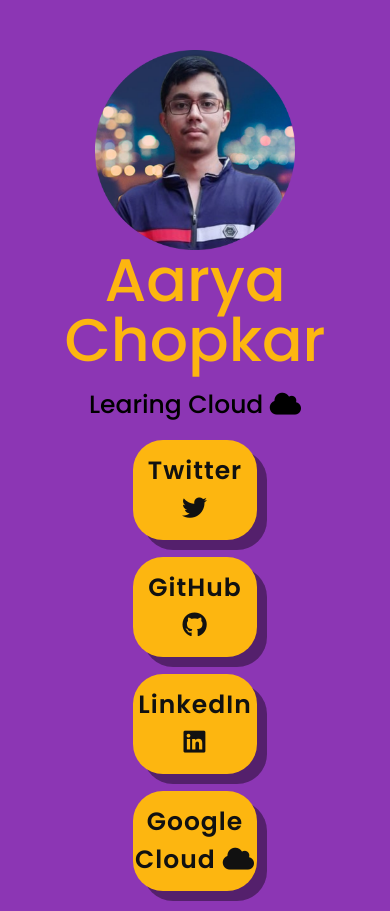
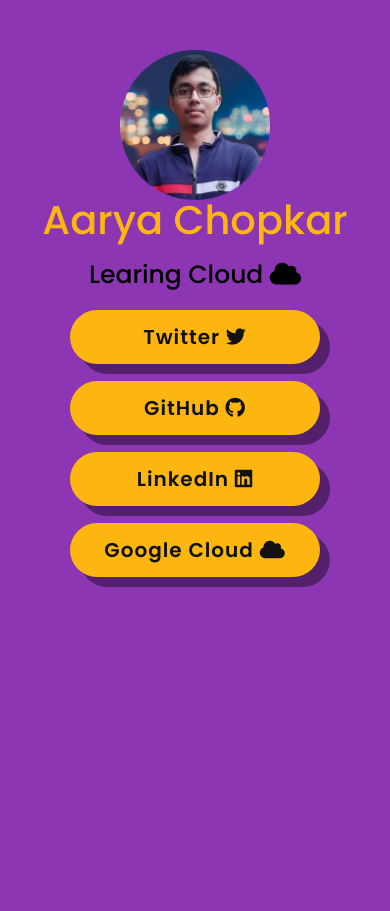
Before and after one commit to accodes21/Profile, a plain HTML site: page index.html in a window 390 px wide. After the commit the page ends 844 px from the top, so only its background shows below. Drawn offline with Linux system fonts and the light colour scheme.

Commit message:
Added Media Queries

```diff
--- a/style.css
+++ b/style.css
@@ -165,3 +165,28 @@ body{
 .content .cloud:hover:before {
     top: 0;
 }
+
+@media screen and (max-width:800px) {
+    .content a{
+        width: 60%;
+    }
+
+    .photo span{
+        font-size: 50px;
+    }
+}
+
+@media screen and (max-width:500px) {
+    .content a{
+        width: 80%;
+        font-size: 20px;
+    }
+
+    .photo img{
+        width: 150px;
+    }
+
+    .photo span{
+        font-size: 40px;
+    }
+}
```
